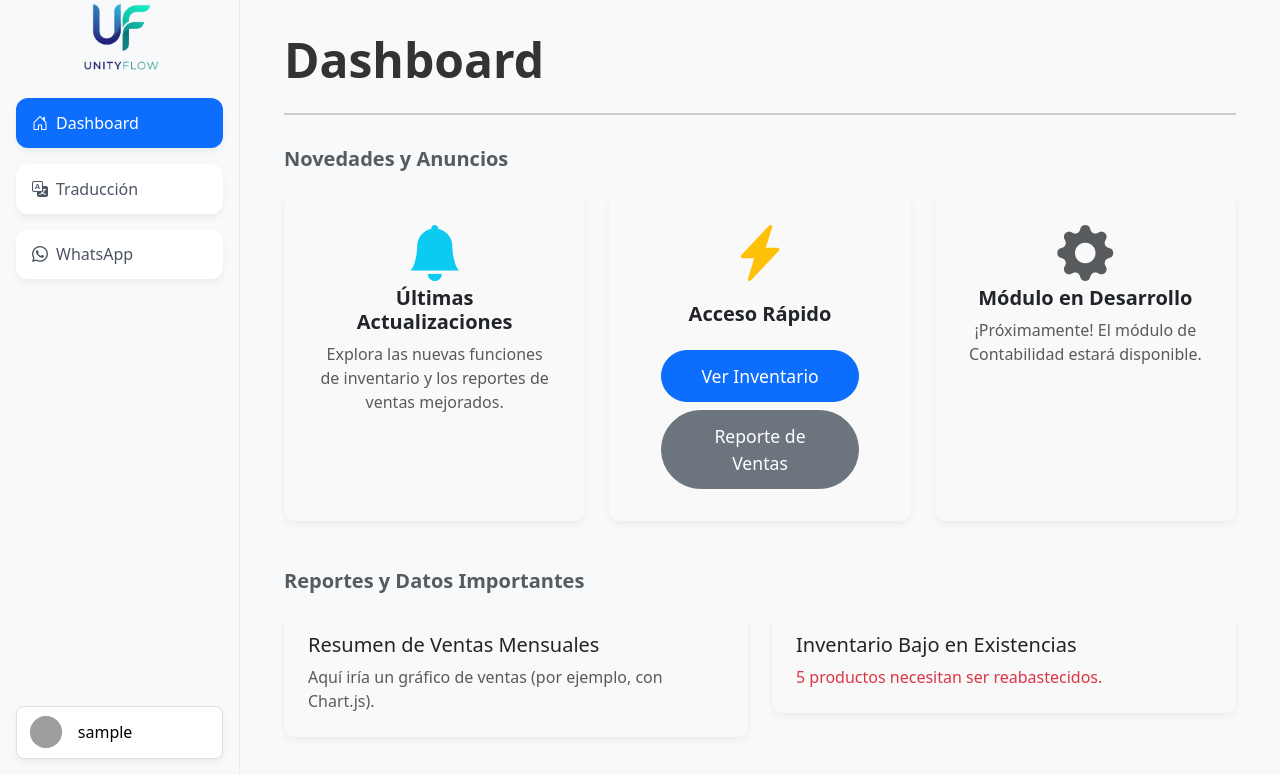
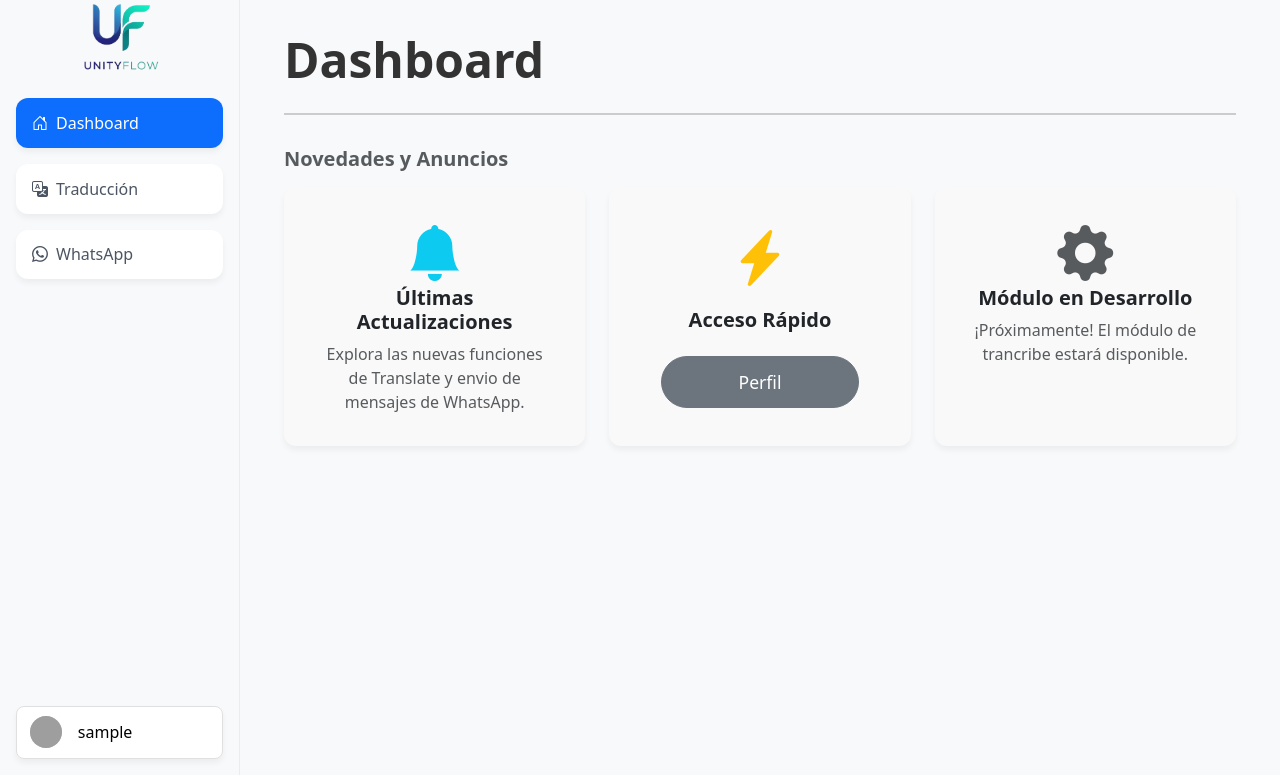
Before and after one commit to JulianTorresS/Unity-Software, a Django app: page / in a window 1280 px wide. Shown: the part 25-800 px from the top of the page. Run offline with Django 5.2, Linux system fonts and the light colour scheme; the visitor is signed in with stand-in values (Sample User, id 1); grey boxes are pictures that could not be loaded.

Commit message:
Version 1.1

```diff
--- a/templates/core/home.html
+++ b/templates/core/home.html
@@ -16,7 +16,7 @@
                 <div class="card-body text-center">
                     <i class="bi bi-bell-fill display-4 text-info mb-3"></i>
                     <h5 class="card-title fw-bold">Últimas Actualizaciones</h5>
-                    <p class="card-text text-muted">Explora las nuevas funciones de inventario y los reportes de ventas mejorados.</p>
+                    <p class="card-text text-muted">Explora las nuevas funciones de Translate y envio de mensajes de WhatsApp.</p>
                 </div>
             </div>
         </div>
@@ -26,8 +26,8 @@
                     <i class="bi bi-lightning-charge-fill display-4 text-warning mb-3"></i>
                     <h5 class="card-title fw-bold">Acceso Rápido</h5>
                     <div class="d-grid gap-2 col-10 mx-auto mt-3">
-                        <a href="#" class="btn btn-primary btn-lg rounded-pill">Ver Inventario</a>
-                        <a href="#" class="btn btn-secondary btn-lg rounded-pill">Reporte de Ventas</a>
+                        <a href="{% url 'profile_update' %}" class="btn btn-secondary btn-lg rounded-pill">Perfil
+                        </a>
                     </div>
                 </div>
             </div>
@@ -37,12 +37,12 @@
                 <div class="card-body text-center">
                     <i class="bi bi-gear-fill display-4 text-muted mb-3"></i>
                     <h5 class="card-title fw-bold">Módulo en Desarrollo</h5>
-                    <p class="card-text text-muted">¡Próximamente! El módulo de Contabilidad estará disponible.</p>
+                    <p class="card-text text-muted">¡Próximamente! El módulo de trancribe estará disponible.</p>
                 </div>
             </div>
         </div>
     </div>
-
+    <!-- Reportes y Datos Importantes
     <h2 class="h5 fw-bold text-muted mb-3">Reportes y Datos Importantes</h2>
     <div class="row g-4">
         <div class="col-md-6">
@@ -58,5 +58,6 @@
             </div>
         </div>
     </div>
+    -->
 </div>
 {% endblock %}
```
Also changed, not shown: README.txt.
